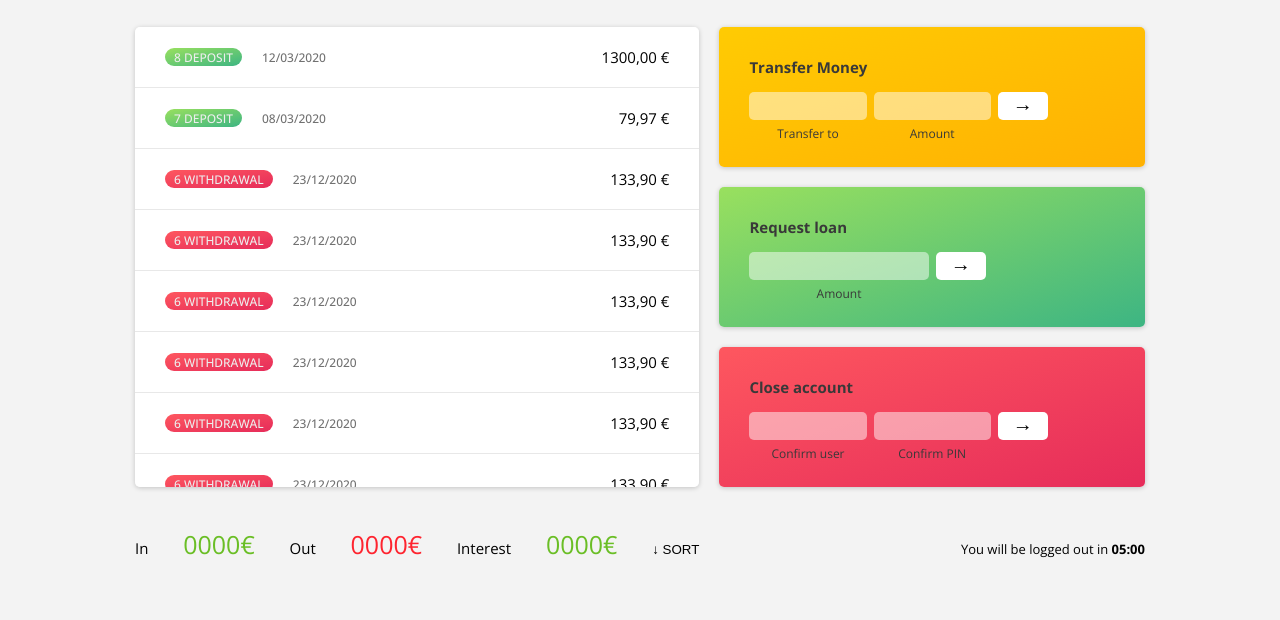
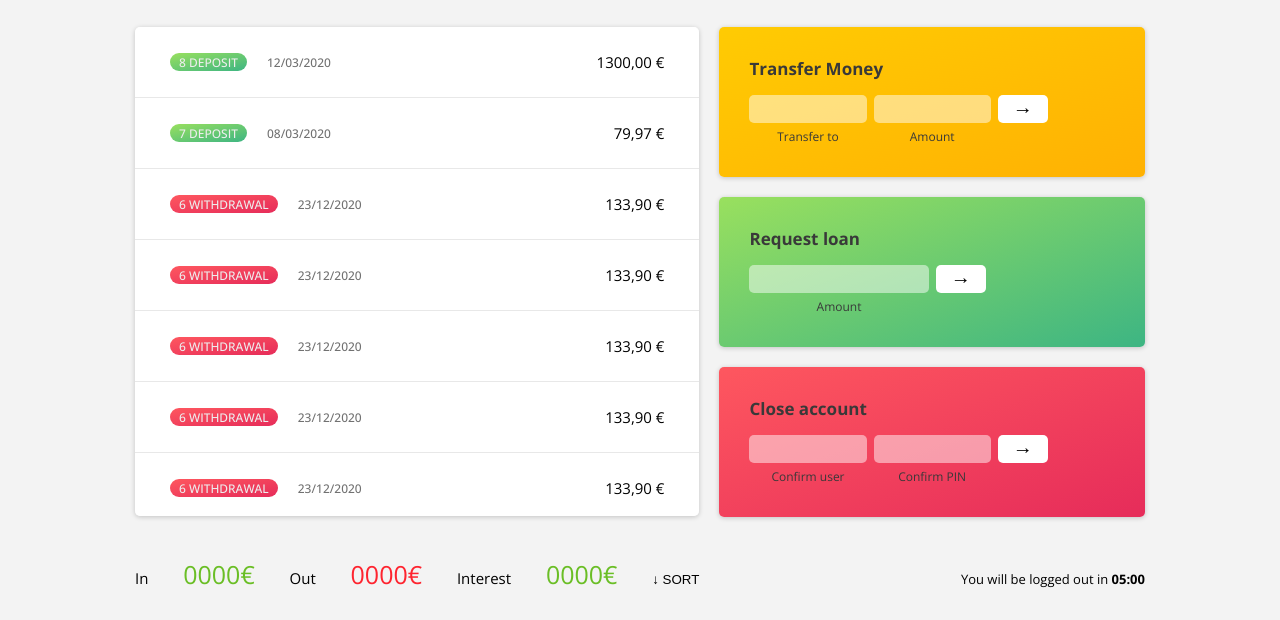
Before and after one commit to gustavommcv/Bankist, a website: page index.html in a window 1280 px wide. Shown: the part 180-800 px from the top of the page. Drawn offline with nearby package versions, Linux system fonts and the light colour scheme.

Commit message:
Changing the height of sections

```diff
--- a/source/stylesheets/components/_movements.scss
+++ b/source/stylesheets/components/_movements.scss
@@ -6,13 +6,13 @@
     flex-basis: 57rem;
     font-size: 1.4rem;
     min-width: 45rem;
-    max-height: 46rem;
+    max-height: 48.9rem;
     overflow-y: scroll;
 
     box-shadow: var(--box-shadow-small);
 
     &__row {
-        padding: 3rem;
+        padding: 3.5rem;
         display: flex;
         flex: 0 0 auto;
         flex-direction: row;
--- a/source/stylesheets/components/_transactions.scss
+++ b/source/stylesheets/components/_transactions.scss
@@ -7,7 +7,7 @@
         margin-top: 0;
         margin-left: 2rem;
         padding: 3rem;
-        height: 14rem;
+        height: 15rem;
         border-radius: 5px;
         color: var(--color-dark-grey-2);
         box-shadow: var(--box-shadow-small);
@@ -29,7 +29,7 @@
         }
 
         &__title {
-            font-size: 1.5rem;
+            font-size: 1.7rem;
             margin-bottom: 1.5rem;
         }
 
```
Also changed, not shown: build/stylesheets/index.css.
